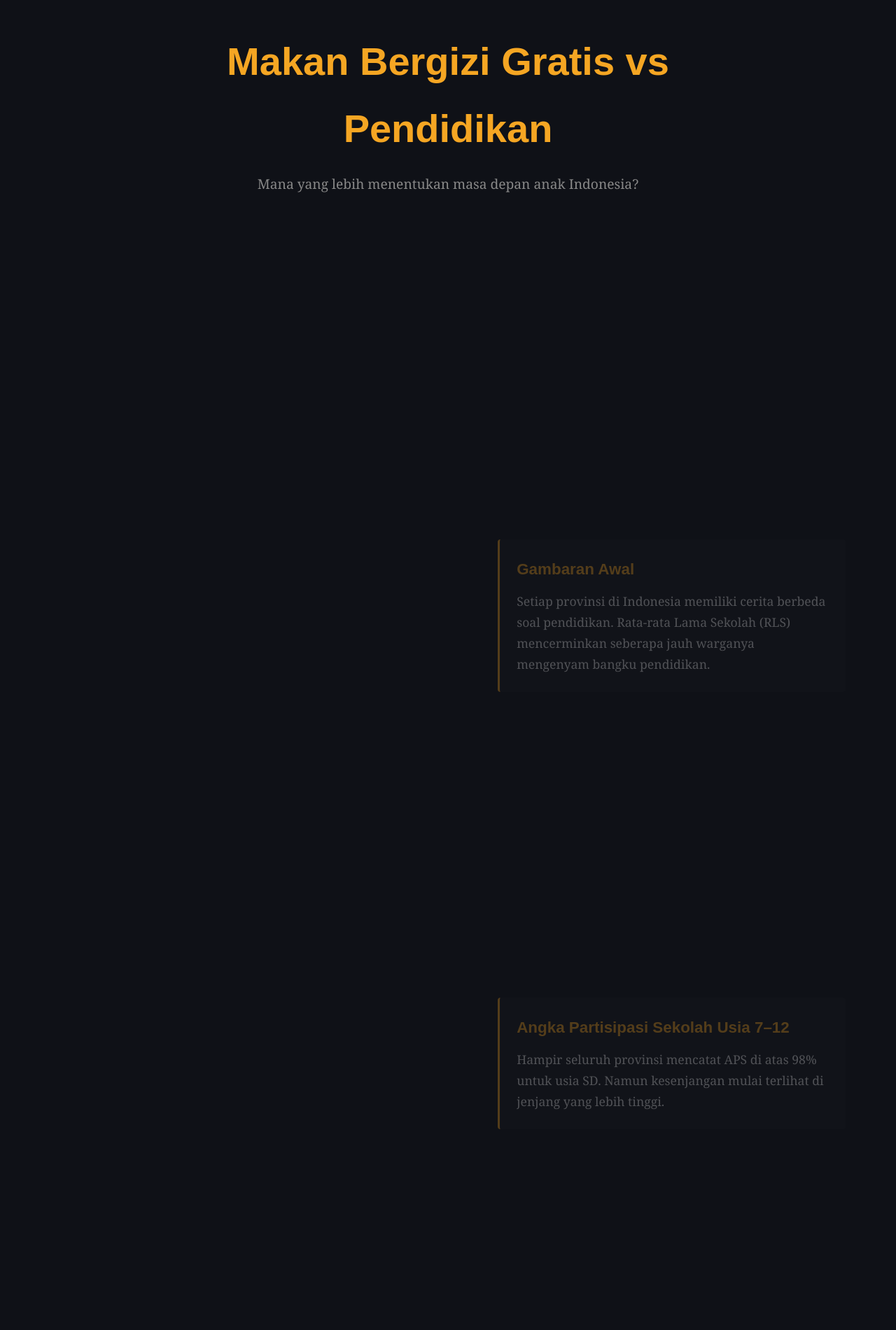
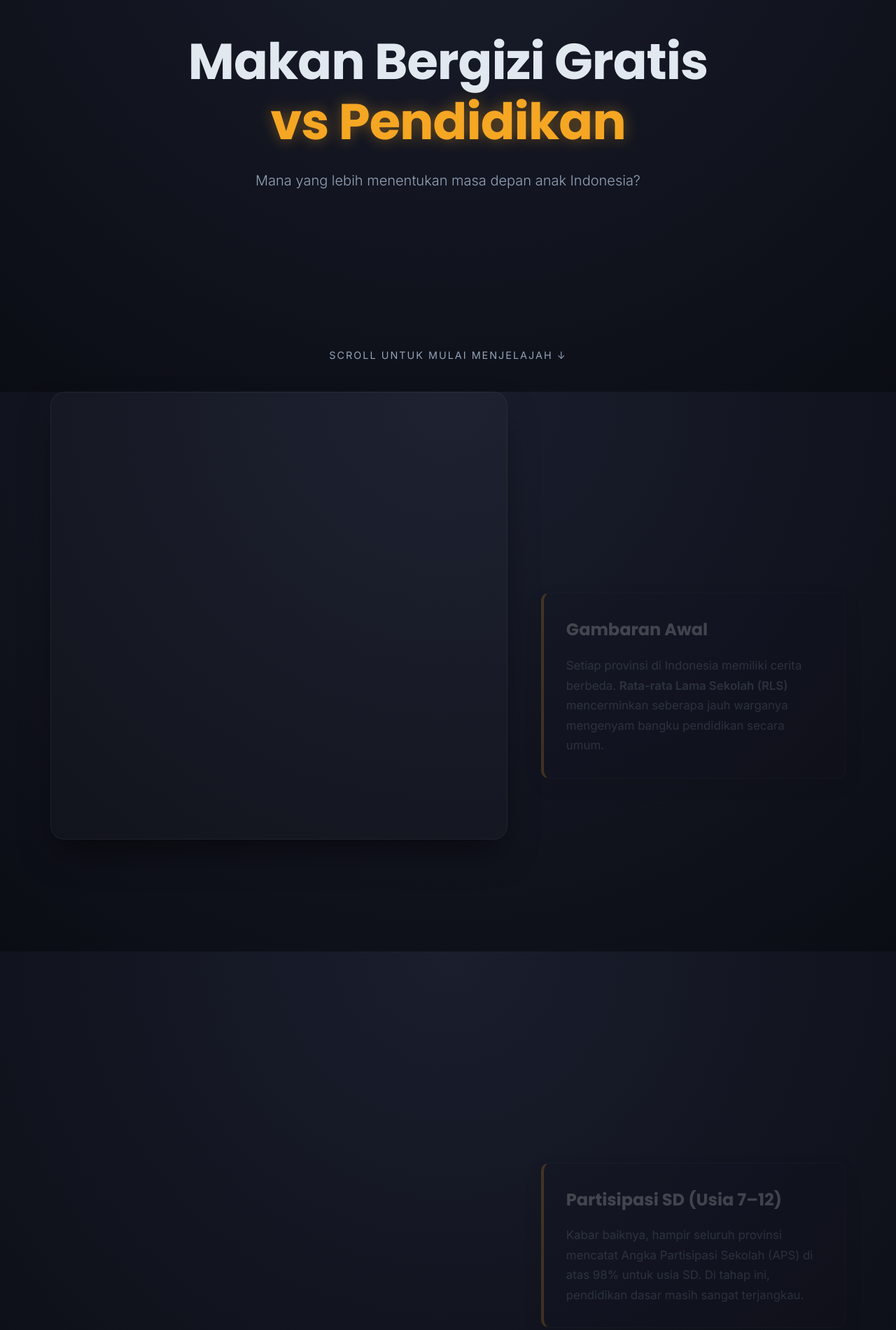
Before and after one commit to muhlis000/mbg-vs-pendidikan-scrollytelling, a plain HTML site: page index.html in a window 1280 px wide. Shown: the part 240-2141 px from the top of the page at 70% size. Drawn offline with nearby package versions, Linux system fonts and the light colour scheme; files that its build step writes are made by us from their sources; a script that the page names is missing; files whose address does not match are found by name.

Commit message:
feat(ui): css basic index.html

```diff
--- a/css/style.css
+++ b/css/style.css
@@ -8,21 +8,30 @@
 }
 
 :root {
-  --color-bg: #0f1117;
-  --color-text: #e8e8e8;
+  --color-bg: #0b0d14;
+  --color-bg-gradient: radial-gradient(circle at 50% 0%, #1a1e2d, #0b0d14);
+  --color-text: #e2e8f0;
   --color-accent: #f5a623;
-  --color-muted: #888;
-  --font-body: 'Georgia', serif;
-  --font-head: 'Arial', sans-serif;
-  --max-width: 900px;
+  --color-accent-glow: rgba(245, 166, 35, 0.4);
+  --color-muted: #94a3b8;
+  --font-body: 'Inter', sans-serif;
+  --font-head: 'Poppins', sans-serif;
+  --max-width: 1000px;
 }
 
 body {
-  background-color: var(--color-bg);
+  background: var(--color-bg-gradient);
+  background-attachment: fixed;
   color: var(--color-text);
   font-family: var(--font-body);
   font-size: 1.1rem;
   line-height: 1.7;
+  overflow-x: hidden;
+}
+
+.highlight {
+  color: var(--color-accent);
+  text-shadow: 0 0 20px var(--color-accent-glow);
 }
 
 /* ===========================
@@ -36,20 +45,40 @@ body {
   align-items: center;
   text-align: center;
   padding: 2rem;
+  position: relative;
 }
 
 #hero h1 {
   font-family: var(--font-head);
-  font-size: clamp(2rem, 5vw, 3.5rem);
-  color: var(--color-accent);
-  max-width: var(--max-width);
-  margin-bottom: 1rem;
+  font-size: clamp(2.5rem, 6vw, 4.5rem);
+  font-weight: 700;
+  max-width: 900px;
+  line-height: 1.2;
+  margin-bottom: 1.5rem;
+  letter-spacing: -1px;
 }
 
 .subtitle {
-  font-size: 1.2rem;
+  font-size: 1.25rem;
   color: var(--color-muted);
   max-width: 600px;
+  font-weight: 300;
+}
+
+.scroll-indicator {
+  position: absolute;
+  bottom: 40px;
+  font-size: 0.9rem;
+  color: var(--color-muted);
+  animation: bounce 2s infinite;
+  letter-spacing: 2px;
+  text-transform: uppercase;
+}
+
+@keyframes bounce {
+  0%, 20%, 50%, 80%, 100% { transform: translateY(0); }
+  40% { transform: translateY(-10px); }
+  60% { transform: translateY(-5px); }
 }
 
 /* ===========================
@@ -58,75 +87,115 @@ body {
 #scrolly {
   position: relative;
   display: flex;
-  gap: 2rem;
+  gap: 3rem;
   padding: 0 2rem;
   max-width: 1200px;
   margin: 0 auto;
 }
 
-/* Chart menempel saat scroll */
 .sticky-chart {
   position: sticky;
   top: 10vh;
-  width: 55%;
+  width: 60%;
   height: 80vh;
   align-self: flex-start;
+  display: flex;
+  justify-content: center;
+  align-items: center;
+  /* Frame estetik untuk chart */
+  background: rgba(255, 255, 255, 0.02);
+  border: 1px solid rgba(255, 255, 255, 0.05);
+  border-radius: 20px;
+  box-shadow: 0 25px 50px -12px rgba(0, 0, 0, 0.5);
 }
 
-/* Kolom teks narasi */
 .steps-container {
-  width: 45%;
+  width: 40%;
+  padding-bottom: 20vh;
 }
 
 /* ===========================
-   STEP / NARASI
+   STEP / NARASI (Glassmorphism)
 =========================== */
 .step {
-  min-height: 80vh;
+  min-height: 100vh;
   display: flex;
   align-items: center;
-  padding: 2rem 0;
-  opacity: 0.3;                  /* Redup saat tidak aktif */
-  transition: opacity 0.4s ease;
+  opacity: 0.2;
+  transition: opacity 0.5s ease, transform 0.5s ease;
+  transform: translateY(20px);
 }
 
-/* Kelas .is-active ditambahkan oleh main.js milik Orang 3 */
 .step.is-active {
   opacity: 1;
+  transform: translateY(0);
 }
 
 .step-content {
-  background: rgba(255, 255, 255, 0.04);
-  border-left: 3px solid var(--color-accent);
-  padding: 1.5rem 1.5rem;
-  border-radius: 4px;
+  background: rgba(20, 24, 39, 0.6);
+  backdrop-filter: blur(12px);
+  -webkit-backdrop-filter: blur(12px);
+  border: 1px solid rgba(255, 255, 255, 0.1);
+  border-left: 4px solid var(--color-accent);
+  padding: 2rem;
+  border-radius: 12px;
+  box-shadow: 0 10px 30px rgba(0, 0, 0, 0.3);
 }
 
 .step-content h2 {
   font-family: var(--font-head);
-  font-size: 1.4rem;
-  color: var(--color-accent);
-  margin-bottom: 0.75rem;
+  font-size: 1.5rem;
+  color: #fff;
+  margin-bottom: 1rem;
 }
 
 .step-content p {
-  color: var(--color-text);
+  color: var(--color-muted);
+  font-size: 1.05rem;
+}
+
+/* ===========================
+   TOOLTIP D3
+=========================== */
+.d3-tooltip {
+  position: absolute;
+  background: rgba(15, 17, 23, 0.95);
+  border: 1px solid rgba(255, 255, 255, 0.2);
+  color: #fff;
+  padding: 10px 15px;
+  border-radius: 8px;
+  pointer-events: none;
+  font-size: 0.9rem;
+  box-shadow: 0 4px 15px rgba(0,0,0,0.5);
+  opacity: 0;
+  transition: opacity 0.2s;
+  z-index: 100;
+  font-family: var(--font-body);
+}
+
+.d3-tooltip strong {
+  color: var(--color-accent);
+  display: block;
+  margin-bottom: 5px;
+  font-family: var(--font-head);
 }
 
 /* ===========================
    CONCLUSION
 =========================== */
 #conclusion {
-  max-width: var(--max-width);
-  margin: 8rem auto;
-  padding: 0 2rem;
+  max-width: 800px;
+  margin: 10rem auto;
+  padding: 4rem 2rem;
   text-align: center;
+  background: rgba(255, 255, 255, 0.02);
+  border-radius: 20px;
+  border: 1px solid rgba(255, 255, 255, 0.05);
 }
 
 #conclusion h2 {
   font-family: var(--font-head);
-  font-size: 2rem;
-  color: var(--color-accent);
+  font-size: 2.5rem;
   margin-bottom: 1.5rem;
 }
 
@@ -134,19 +203,14 @@ body {
    RESPONSIVE
 =========================== */
 @media (max-width: 768px) {
-  #scrolly {
-    flex-direction: column;
-  }
-
+  #scrolly { flex-direction: column; }
   .sticky-chart {
-    position: sticky;
-    top: 0;
     width: 100%;
     height: 50vh;
+    top: 5vh;
     z-index: 10;
+    margin-bottom: 2rem;
   }
-
-  .steps-container {
-    width: 100%;
-  }
+  .steps-container { width: 100%; }
+  .step { min-height: 60vh; }
 }
--- a/index.html
+++ b/index.html
@@ -4,99 +4,66 @@
   <meta charset="UTF-8" />
   <meta name="viewport" content="width=device-width, initial-scale=1.0"/>
   <title>MBG vs Pendidikan: Mana yang Lebih Penting?</title>
-  <link rel="stylesheet" href="style.css" />
+  <link rel="preconnect" href="https://fonts.googleapis.com">
+  <link rel="preconnect" href="https://fonts.gstatic.com" crossorigin>
+  <link href="https://fonts.googleapis.com/css2?family=Inter:wght@300;400;600&family=Poppins:wght@500;700&display=swap" rel="stylesheet">
+  <link rel="stylesheet" href="css/style.css" />
 </head>
 <body>
 
-  <!-- HERO SECTION -->
   <header id="hero">
-    <h1>Makan Bergizi Gratis vs Pendidikan</h1>
+    <h1>Makan Bergizi Gratis <br> <span class="highlight">vs Pendidikan</span></h1>
     <p class="subtitle">Mana yang lebih menentukan masa depan anak Indonesia?</p>
+    <div class="scroll-indicator">Scroll untuk mulai menjelajah ↓</div>
   </header>
 
-  <!-- SCROLLYTELLING WRAPPER -->
-  <!-- id dan class di bawah ini HARUS sesuai kesepakatan dengan Orang 3 -->
   <section id="scrolly">
+    <div id="chart-container" class="sticky-chart">
+      </div>
 
-    <!-- Sticky chart container (diisi oleh Orang 2) -->
-    <div id="chart-container" class="sticky-chart">
-      <!-- Chart akan di-render di sini oleh chart.js -->
-    </div>
-
-    <!-- Steps narasi (dikendalikan oleh main.js milik Orang 3) -->
     <div class="steps-container">
-
       <div class="step" data-step="0">
         <div class="step-content">
           <h2>Gambaran Awal</h2>
-          <p>
-            Setiap provinsi di Indonesia memiliki cerita berbeda soal
-            pendidikan. Rata-rata Lama Sekolah (RLS) mencerminkan seberapa
-            jauh warganya mengenyam bangku pendidikan.
-          </p>
+          <p>Setiap provinsi di Indonesia memiliki cerita berbeda. <strong>Rata-rata Lama Sekolah (RLS)</strong> mencerminkan seberapa jauh warganya mengenyam bangku pendidikan secara umum.</p>
         </div>
       </div>
 
       <div class="step" data-step="1">
         <div class="step-content">
-          <h2>Angka Partisipasi Sekolah Usia 7–12</h2>
-          <p>
-            Hampir seluruh provinsi mencatat APS di atas 98% untuk usia
-            SD. Namun kesenjangan mulai terlihat di jenjang yang lebih
-            tinggi.
-          </p>
+          <h2>Partisipasi SD (Usia 7–12)</h2>
+          <p>Kabar baiknya, hampir seluruh provinsi mencatat Angka Partisipasi Sekolah (APS) di atas 98% untuk usia SD. Di tahap ini, pendidikan dasar masih sangat terjangkau.</p>
         </div>
       </div>
 
       <div class="step" data-step="2">
         <div class="step-content">
           <h2>Krisis di Usia SMA</h2>
-          <p>
-            APS usia 16–18 tahun anjlok tajam di banyak provinsi —
-            terendah di Papua Tengah, hanya 44,61%. Di sinilah biaya
-            pendidikan mulai menjadi tembok.
-          </p>
+          <p>Namun, APS untuk usia 16–18 tahun anjlok tajam. Kesenjangan mulai melebar. Perhatikan <strong>Papua Tengah</strong> yang menyentuh angka terendah di 44,61%.</p>
         </div>
       </div>
 
       <div class="step" data-step="3">
         <div class="step-content">
           <h2>Biaya yang Membebani</h2>
-          <p>
-            Rata-rata biaya SMA/SMK bisa mencapai Rp 17,91 juta per tahun
-            di Papua — angka yang jauh dari jangkauan keluarga biasa.
-            Program MBG hadir, tapi apakah cukup?
-          </p>
+          <p>Mengapa anjlok? Biaya adalah tembok terbesar. Rata-rata biaya SMA/SMK di Papua bisa mencapai <strong>Rp 17,91 juta</strong> per tahun. Program MBG hadir, tapi apakah bisa menjawab beban biaya langsung ini?</p>
         </div>
       </div>
 
       <div class="step" data-step="4">
         <div class="step-content">
           <h2>Pola Antar Provinsi</h2>
-          <p>
-            DI Yogyakarta unggul di hampir semua indikator pendidikan,
-            sementara Papua Pegunungan dengan RLS 4,30 tahun masih
-            tertinggal jauh. Apa yang membedakan keduanya?
-          </p>
+          <p>Melihat korelasi antara <strong>Biaya SMA vs Lama Sekolah</strong>, wilayah seperti DI Yogyakarta unggul di segala indikator, sementara wilayah timur masih berjuang. Intervensi kebijakan harus tepat sasaran.</p>
         </div>
       </div>
+    </div>
+  </section>
 
-    </div><!-- end .steps-container -->
-  </section><!-- end #scrolly -->
-
-  <!-- KESIMPULAN -->
   <section id="conclusion">
     <h2>Kesimpulan</h2>
-    <p>
-      Data menunjukkan bahwa tingginya biaya pendidikan berkorelasi dengan
-      rendahnya partisipasi sekolah. Program MBG dapat membantu, namun
-      tanpa intervensi biaya langsung di jenjang menengah atas,
-      ketimpangan pendidikan antar wilayah akan sulit diatasi.
-    </p>
+    <p>Data menunjukkan bahwa tingginya biaya pendidikan berkorelasi dengan rendahnya partisipasi sekolah di jenjang menengah atas. Program MBG memegang peran penting untuk gizi, namun tanpa intervensi biaya pendidikan, ketimpangan struktural antar wilayah akan sulit dipangkas.</p>
   </section>
 
-  <!-- Script dimuat di bawah, urutan penting! -->
-  <!-- Orang 1 & 2 & 3 yang mengurus file JS ini -->
   <script src="https://d3js.org/d3.v7.min.js"></script>
   <script src="https://unpkg.com/scrollama"></script>
   <script src="chart.js"></script>
```
